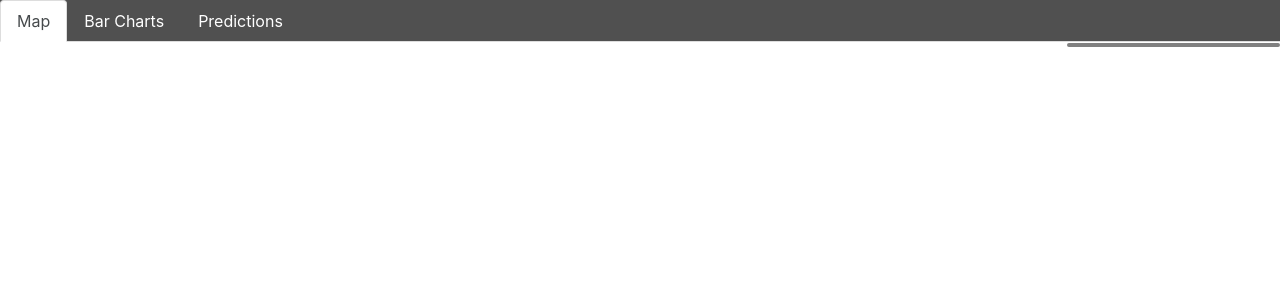
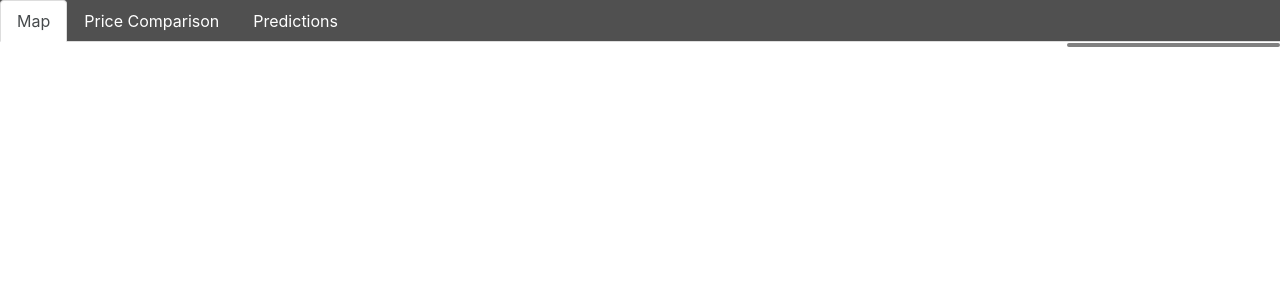
Before and after one commit to yourlaststraw/visualising-hdb-resale-prices, a Flask app: page / in a window 1280 px wide. Shown: the top 300 px of the page. Run offline with Flask 3, Linux system fonts and the light colour scheme; some libraries are stand-ins or nearby versions.

Commit message:
Update index.html

```diff
--- a/frontend/templates/index.html
+++ b/frontend/templates/index.html
@@ -91,10 +91,10 @@
       <a class="nav-link active" href="map" role="button" >Map</a>
     </li>
     <li class="nav-item">
-      <a class="nav-link" href="">Bar Charts</a>
+      <a class="nav-link" href="../price_comparison/index.html">Price Comparison</a>
     </li>
     <li class="nav-item">
-      <a class="nav-link" href="#">Predictions</a>
+      <a class="nav-link" href="../trend_prediction/index.html">Predictions</a>
     </li>
 
   </ul>
```
